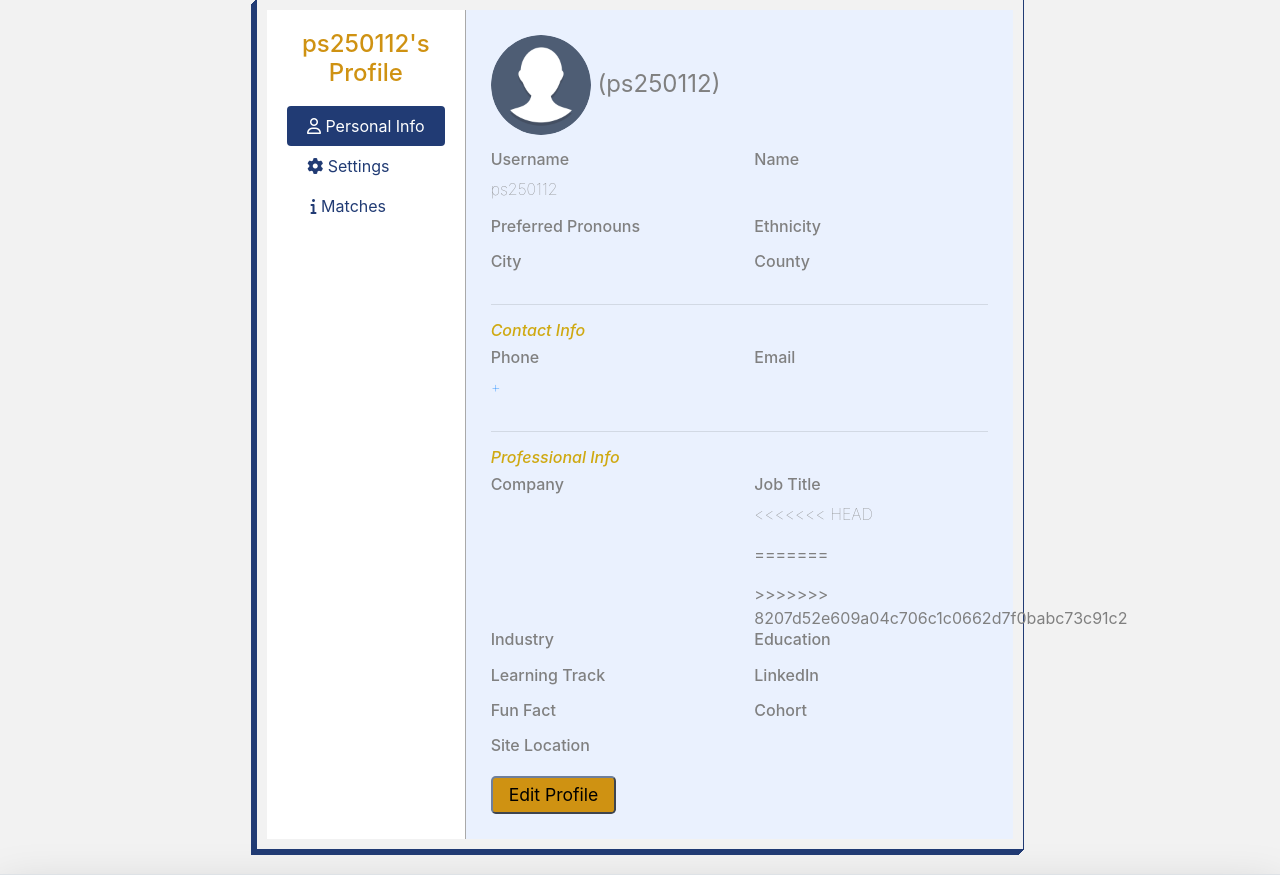
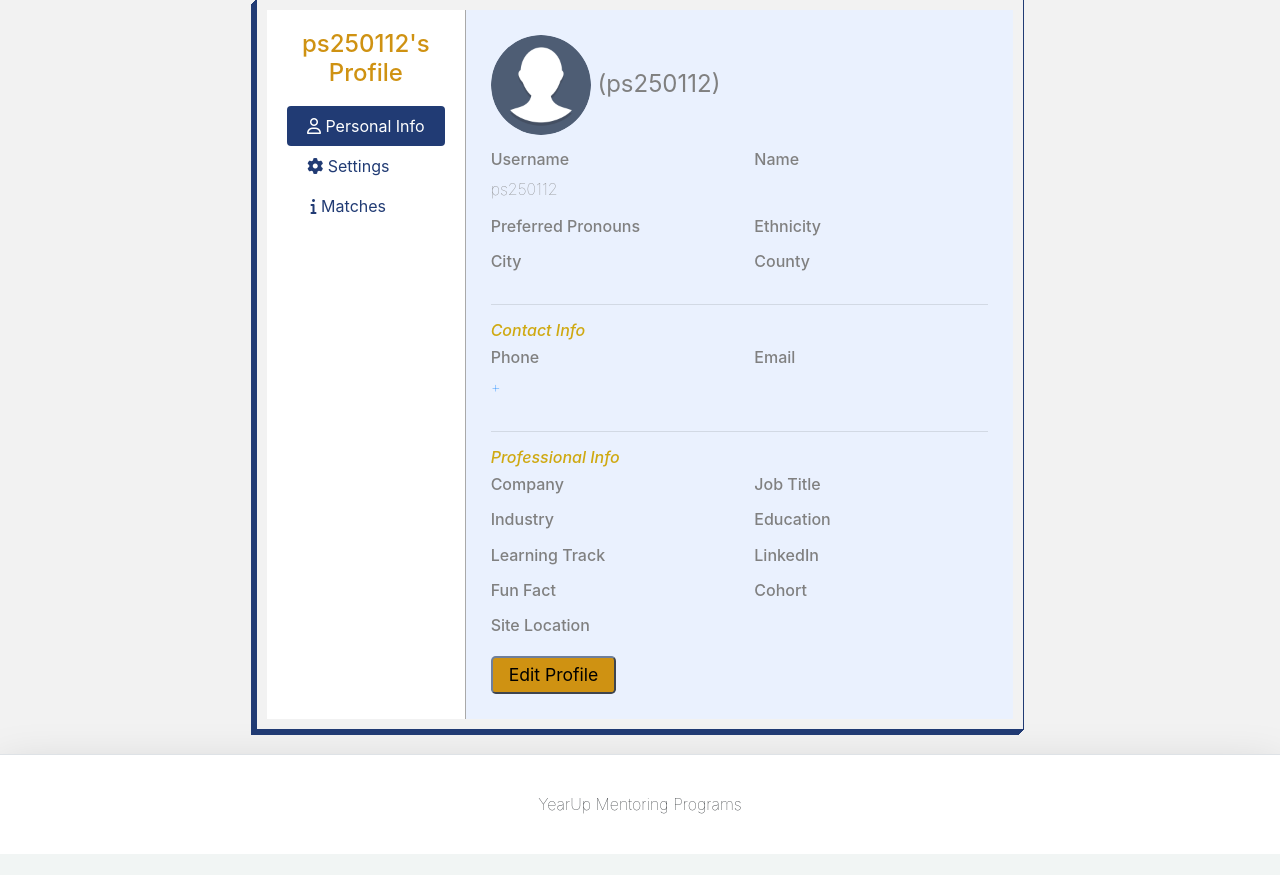
Before and after one commit to TheWITProject/MentorApp, a Django app: page /profile/ in a window 1280 px wide. Shown: the part 140-1015 px from the top of the page. After the commit the page ends 994 px from the top, so only its background shows below. Run offline with Django 3.2, Linux system fonts and the light colour scheme; a user stored in the database is signed in; data comes from the database, SQL or seed files in the repository; some libraries are stand-ins or nearby versions.

Commit message:
fixing merge comments

```diff
--- a/userProfile/static/css/base.css
+++ b/userProfile/static/css/base.css
@@ -40,14 +40,9 @@ h5 {
 
 #profileimg {
   text-align: left;
-  /* position: relative; */
-  /* display: inline-block; */
+
 }
-/*
-#profileimgpen {
-  text-align: left;
-  /* position: relative; */
-  /* display: inline-block; */
+
 
 #profileimghome {
   position: relative;
@@ -399,9 +394,9 @@ h6{
 }
 
 
-/* li.active{
+li.active{
   background-color:orange;
-} */
+}
 
 .col-8{
   padding:20px;
--- a/userProfile/templates/pages/profile.html
+++ b/userProfile/templates/pages/profile.html
@@ -117,11 +117,9 @@
                 Job Title
               </h5>
               <p>
-<<<<<<< HEAD
-                {{ user.profile.job_title }}</p>
-=======
+
                 {{ user.profile.job_title }} </p>
->>>>>>> 8207d52e609a04c706c1c0662d7f0babc73c91c2
+
             </div>
 
             <div class="col-sm-6">
```
